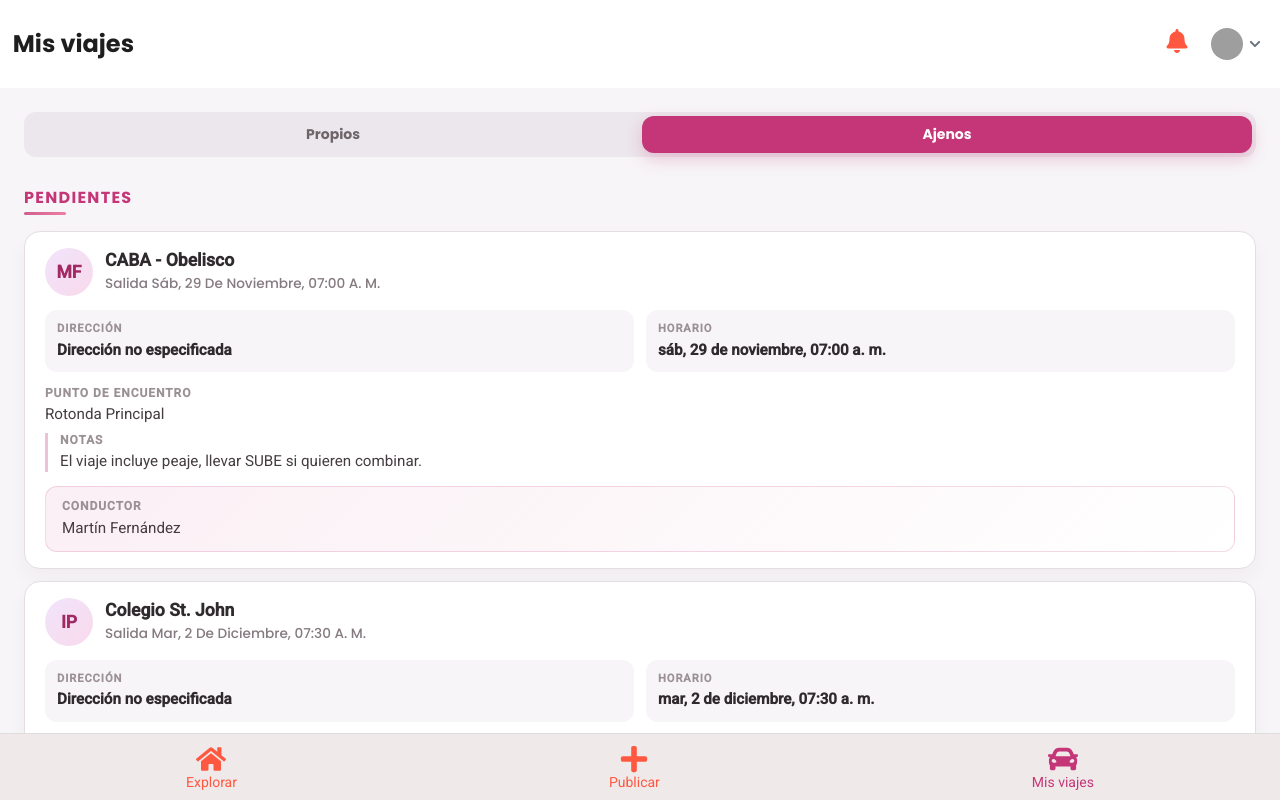
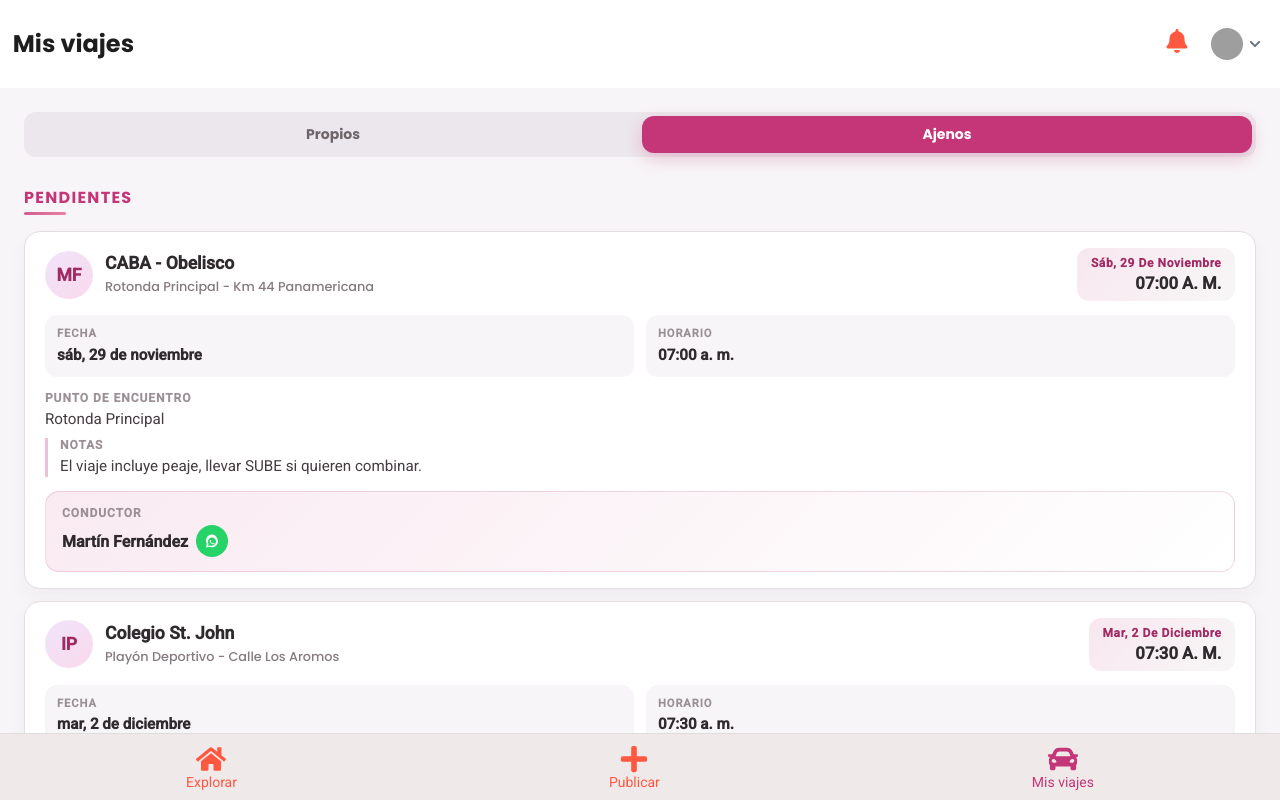
Before and after one commit to valenbarba/proyectoCarpooling, a React (Create React App) app: page /mis-viajes in a window 1280 px wide. Both pictures are taken after a click on the tab "Ajenos". Shown: the top 800 px of the page. Built offline with nearby package versions, Linux system fonts and the light colour scheme; grey boxes are pictures that could not be loaded.

Commit message:
Rediseñar tarjeta de viajes con horario destacado

```diff
--- a/src/App.js
+++ b/src/App.js
@@ -67,6 +67,7 @@ const DATOS_DEMOSTRACION = {
       destino: "USAL Pilar",
       fecha: crearFechaRelativa(2, 8, 15),
       puntoEncuentro: "Garita Norte - Lote 1260",
+      direccion: "Av. Haras Santa María 1260",
       pasajerosConfirmados: 2,
       capacidadTotal: 3,
       notas: "Salgo puntual, llevar cambio si necesitan pagar en efectivo.",
@@ -76,6 +77,7 @@ const DATOS_DEMOSTRACION = {
       destino: "Centro de Escobar",
       fecha: crearFechaRelativa(-4, 17, 30),
       puntoEncuentro: "Club House - Estacionamiento",
+      direccion: "Club House - Camino Central 450",
       pasajerosConfirmados: 3,
       capacidadTotal: 4,
       notas: "Gracias por avisar si se retrasan. Tengo lugar para equipaje chico.",
@@ -85,6 +87,7 @@ const DATOS_DEMOSTRACION = {
       destino: "Universidad Di Tella",
       fecha: crearFechaRelativa(6, 6, 45),
       puntoEncuentro: "Entrada principal - Portón Sur",
+      direccion: "Portón Sur - Haras Santa María",
       pasajerosConfirmados: 1,
       capacidadTotal: 3,
       notas: "Puedo desviar hasta la colectora si alguien lo necesita.",
@@ -96,27 +99,33 @@ const DATOS_DEMOSTRACION = {
       destino: "CABA - Obelisco",
       fecha: crearFechaRelativa(1, 7, 0),
       puntoEncuentro: "Rotonda Principal",
+      direccion: "Rotonda Principal - Km 44 Panamericana",
       conductor: "Martín Fernández",
       asientoReservado: "Asiento 2 de 3",
       notas: "El viaje incluye peaje, llevar SUBE si quieren combinar.",
+      contactoConductor: "+54 9 11 4567 8901",
     },
     {
       id: "aj-2",
       destino: "Pilar Centro",
       fecha: crearFechaRelativa(-2, 19, 10),
       puntoEncuentro: "Garita Sur",
+      direccion: "Garita Sur - Camino de las Lomas",
       conductor: "Valentina Ruiz",
       asientoReservado: "Asiento 1 de 4",
       notas: "Gran viaje, conducción muy segura.",
+      contactoConductor: "+54 9 11 7654 3210",
     },
     {
       id: "aj-3",
       destino: "Colegio St. John",
       fecha: crearFechaRelativa(4, 7, 30),
       puntoEncuentro: "Playón Deportivo",
+      direccion: "Playón Deportivo - Calle Los Aromos",
       conductor: "Ignacio Paredes",
       asientoReservado: "Asiento 3 de 3",
       notas: "Sale música tranquila durante el viaje.",
+      contactoConductor: "+54 9 11 3344 5566",
     },
   ],
   notificaciones: [
--- a/src/components/TarjetaMiViaje.css
+++ b/src/components/TarjetaMiViaje.css
@@ -23,11 +23,19 @@
 .viaje-card__header {
   display: flex;
   align-items: center;
+  justify-content: space-between;
+  gap: 1rem;
+}
+
+.viaje-card__header-principal {
+  display: flex;
+  align-items: center;
   gap: 0.75rem;
+  min-width: 0;
 }
 
 .viaje-card__avatar {
-    width: 48px;
+  width: 48px;
   height: 48px;
   border-radius: 50%;
   background: linear-gradient(135deg, #f1e4fb, #f9d9eb);
@@ -44,6 +52,7 @@
   display: flex;
   flex-direction: column;
   gap: 0.25rem;
+  min-width: 0;
 }
 
 .viaje-card__resumen {
@@ -81,13 +90,44 @@
   font-size: 1.1rem;
   color: #2f2a2d;
   font-weight: 600;
+  line-height: 1.2;
+  overflow: hidden;
+  text-overflow: ellipsis;
+  white-space: nowrap;
 }
 
-.viaje-card__meta {
+.viaje-card__direccion {
   margin: 0;
   color: #857a80;
-  font-size: 0.85rem;
+  font-size: 0.8rem;
+  line-height: 1.4;
+  white-space: nowrap;
+  overflow: hidden;
+  text-overflow: ellipsis;
+}
+
+.viaje-card__horario {
+  background: linear-gradient(135deg, rgba(197, 54, 120, 0.12), rgba(47, 42, 45, 0.04));
+  border-radius: 12px;
+  padding: 0.5rem 0.85rem;
+  display: flex;
+  flex-direction: column;
+  align-items: flex-end;
+  gap: 0.2rem;
+  color: #a12a63;
   text-transform: capitalize;
+}
+
+.viaje-card__horario-fecha {
+  font-size: 0.75rem;
+  font-weight: 600;
+  letter-spacing: 0.05em;
+}
+
+.viaje-card__horario-hora {
+  font-size: 1.05rem;
+  font-weight: 700;
+  color: #2f2a2d;
 }
 
 .viaje-card__detalles {
@@ -122,35 +162,54 @@
   display: flex;
   align-items: center;
   justify-content: space-between;
-  gap: 0.75rem;
-  padding: 0.75rem 1rem;
-  border-radius: 12px;
+  gap: 1rem;
+  padding: 0.85rem 1rem;
+  border-radius: 14px;
   border: 1px solid rgba(197, 54, 120, 0.18);
-  background: linear-gradient(135deg, rgba(197, 54, 120, 0.08), rgba(255, 255, 255, 0.8));
+  background: linear-gradient(135deg, rgba(197, 54, 120, 0.1), rgba(255, 255, 255, 0.85));
 }
 
 .viaje-card__conductor-datos {
   display: flex;
   flex-direction: column;
-  gap: 0.3rem;
+  gap: 0.35rem;
+  flex: 1;
 }
 
-.viaje-card__whatsapp {
+.viaje-card__conductor-identidad {
+  display: flex;
+  align-items: center;
+  gap: 0.5rem;
+}
+
+.viaje-card__conductor-nombre {
+  font-size: 1rem;
+  font-weight: 700;
+  color: #2f2a2d;
+}
+
+.viaje-card__whatsapp-enlace {
+  display: inline-flex;
+  align-items: center;
+  justify-content: center;
+  width: 32px;
+  height: 32px;
+  border-radius: 50%;
   background: #25d366;
   color: #fff;
-  font-weight: 600;
-  font-size: 0.85rem;
-  padding: 0.45rem 0.9rem;
-  border-radius: 999px;
-  text-decoration: none;
   transition: transform 0.2s ease, box-shadow 0.2s ease, background-color 0.2s ease;
-  white-space: nowrap;
 }
 
-.viaje-card__whatsapp:hover {
+.viaje-card__whatsapp-enlace:hover {
   background: #1eb458;
-  box-shadow: 0 8px 16px rgba(37, 211, 102, 0.3);
+  box-shadow: 0 8px 16px rgba(37, 211, 102, 0.25);
   transform: translateY(-1px);
+}
+
+.viaje-card__whatsapp-icon {
+  width: 16px;
+  height: 16px;
+  fill: currentColor;
 }
 
 .viaje-card__nota {
@@ -161,13 +220,15 @@
 .viaje-card__acciones {
   display: flex;
   justify-content: flex-end;
+  gap: 0.5rem;
+  flex-wrap: wrap;
 }
 
 .viaje-card__boton {
   background-color: #C53678;
   border: none;
   border-radius: 12px;
-  padding: 0.45rem 1.25rem;
+  padding: 0.5rem 1.35rem;
   color: #fff;
   font-weight: 600;
   font-size: 0.9rem;
@@ -185,4 +246,17 @@
   .viaje-card {
     padding: 1rem;
   }
+
+  .viaje-card__header {
+    flex-direction: column;
+    align-items: stretch;
+  }
+
+  .viaje-card__header-principal {
+    justify-content: flex-start;
+  }
+
+  .viaje-card__horario {
+    align-items: flex-start;
+  }
 }
--- a/src/components/TarjetaMiViaje.jsx
+++ b/src/components/TarjetaMiViaje.jsx
@@ -1,15 +1,9 @@
 import PropTypes from "prop-types";
 import "./TarjetaMiViaje.css";
 
-const formatFecha = (fechaISO) => {
+const formatFecha = (fechaISO, opciones) => {
   const fecha = new Date(fechaISO);
-  return new Intl.DateTimeFormat("es-AR", {
-    weekday: "short",
-    day: "numeric",
-    month: "long",
-    hour: "2-digit",
-    minute: "2-digit",
-  }).format(fecha);
+  return new Intl.DateTimeFormat("es-AR", opciones).format(fecha);
 };
 
 const obtenerIniciales = (texto) => {
@@ -27,40 +21,72 @@ function TarjetaMiViaje({ viaje, tipo, estado }) {
     ? viaje.destino?.[0] || viaje.puntoEncuentro?.[0] || "?"
     : obtenerIniciales(viaje.conductor);
   const direccionTexto = viaje.direccion?.trim() || "Dirección no especificada";
-  const horarioTexto = viaje.fecha ? formatFecha(viaje.fecha) : "Horario no disponible";
+  const fechaTexto = viaje.fecha
+    ? formatFecha(viaje.fecha, {
+        weekday: "short",
+        day: "numeric",
+        month: "long",
+      })
+    : "Fecha no disponible";
+  const horaTexto = viaje.fecha
+    ? formatFecha(viaje.fecha, {
+        hour: "2-digit",
+        minute: "2-digit",
+      })
+    : "Horario no disponible";
+  const horarioTexto = viaje.fecha
+    ? formatFecha(viaje.fecha, {
+        weekday: "short",
+        day: "numeric",
+        month: "long",
+        hour: "2-digit",
+        minute: "2-digit",
+      })
+    : "Horario no disponible";
   const whatsappNumero = viaje.contactoConductor
     ? viaje.contactoConductor.replace(/[^\d]/g, "")
     : "";
   const whatsappHref = whatsappNumero ? `https://wa.me/${whatsappNumero}` : null;
 
-  const accion = (() => {
-    if (estado !== "finalizado") return null;
-    if (esPropio) return "Puntuar pasajero";
-    return "Puntuar conductor";
-  })();
+  const acciones = [];
+  if (esPropio) {
+    acciones.push({ id: "ver-pasajeros", etiqueta: "Ver pasajeros" });
+  }
+  if (estado === "finalizado") {
+    acciones.push({
+      id: "puntuar",
+      etiqueta: esPropio ? "Puntuar pasajero" : "Puntuar conductor",
+    });
+  }
 
   return (
     <article
       className={`viaje-card${estado === "finalizado" ? " viaje-card--finalizado" : ""}`}
     >
       <header className="viaje-card__header">
+        <div className="viaje-card__header-principal">
           <div className="viaje-card__avatar" aria-hidden="true">
             {avatarTexto}
           </div>
           <div className="viaje-card__encabezado">
             <h4 className="viaje-card__titulo">{viaje.destino}</h4>
-          <p className="viaje-card__meta">Salida {horarioTexto}</p>
+            <p className="viaje-card__direccion">{direccionTexto}</p>
+          </div>
+        </div>
+        <div className="viaje-card__horario" aria-label={`Salida ${horarioTexto}`}>
+          <span className="viaje-card__horario-fecha">{fechaTexto}</span>
+          <span className="viaje-card__horario-hora">{horaTexto}</span>
         </div>
       </header>
 
       <div className="viaje-card__resumen">
         <div className="viaje-card__resumen-item">
-          <span className="viaje-card__resumen-label">Dirección</span>
-          <span className="viaje-card__resumen-value">{direccionTexto}</span>
+          <span className="viaje-card__resumen-label">Fecha</span>
+          <span className="viaje-card__resumen-value">{fechaTexto}</span>
         </div>
         <div className="viaje-card__resumen-item">
           <span className="viaje-card__resumen-label">Horario</span>
-          <span className="viaje-card__resumen-value">{horarioTexto}</span>
+          <span className="viaje-card__resumen-value">{horaTexto}</span>
         </div>
       </div>
 
@@ -81,26 +107,40 @@ function TarjetaMiViaje({ viaje, tipo, estado }) {
         <div className="viaje-card__conductor">
           <div className="viaje-card__conductor-datos">
             <span className="viaje-card__label">Conductor</span>
-            <span className="viaje-card__valor">{viaje.conductor || "Por confirmar"}</span>
-          </div>
+            <div className="viaje-card__conductor-identidad">
+              <span className="viaje-card__conductor-nombre">
+                {viaje.conductor || "Por confirmar"}
+              </span>
               {whatsappHref && (
                 <a
-              className="viaje-card__whatsapp"
+                  className="viaje-card__whatsapp-enlace"
                   href={whatsappHref}
                   target="_blank"
                   rel="noopener noreferrer"
+                  aria-label="Contactar por WhatsApp"
                 >
-              Contactar
+                  <svg
+                    className="viaje-card__whatsapp-icon"
+                    xmlns="http://www.w3.org/2000/svg"
+                    viewBox="0 0 32 32"
+                    aria-hidden="true"
+                  >
+                    <path d="M16 3C9.373 3 4 8.373 4 15c0 2.325.623 4.49 1.71 6.36L4 29l7.832-1.655C13.562 28.424 14.748 28.7 16 28.7c6.627 0 12-5.373 12-12S22.627 3 16 3zm0 22.8c-1.05 0-2.083-.212-3.044-.627l-.215-.093-4.65.983.988-4.526-.105-.214C8.282 20.142 7.9 18.596 7.9 17c0-4.47 3.63-8.1 8.1-8.1s8.1 3.63 8.1 8.1-3.63 8.1-8.1 8.1zm4.373-5.657c-.237-.118-1.403-.692-1.62-.77-.217-.079-.376-.118-.536.118-.158.237-.615.77-.753.928-.139.158-.277.178-.514.059-.237-.118-1.003-.369-1.91-1.176-.707-.63-1.184-1.409-1.322-1.646-.138-.237-.014-.365.104-.483.107-.107.237-.277.355-.415.118-.139.158-.237.237-.395.079-.158.04-.296-.02-.414-.059-.118-.536-1.293-.734-1.771-.193-.464-.39-.401-.536-.409l-.456-.008c-.158 0-.415.06-.633.296-.217.237-.827.808-.827 1.97 0 1.162.848 2.285.965 2.442.118.158 1.668 2.548 4.047 3.572.566.244 1.008.39 1.352.499.568.181 1.084.156 1.493.095.455-.068 1.403-.574 1.601-1.13.197-.556.197-1.032.138-1.13-.059-.098-.217-.158-.455-.276z" />
+                  </svg>
                 </a>
               )}
             </div>
+          </div>
+        </div>
       )}
 
-      {accion && (
+      {acciones.length > 0 && (
         <div className="viaje-card__acciones">
-          <button type="button" className="viaje-card__boton">
-            {accion}
+          {acciones.map((accion) => (
+            <button key={accion.id} type="button" className="viaje-card__boton">
+              {accion.etiqueta}
             </button>
+          ))}
         </div>
       )}
     </article>
```
Lines whose indentation alone changed are shown as unchanged.
